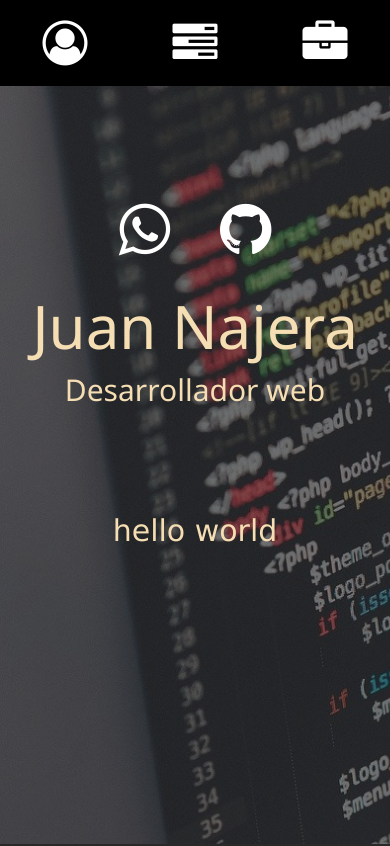
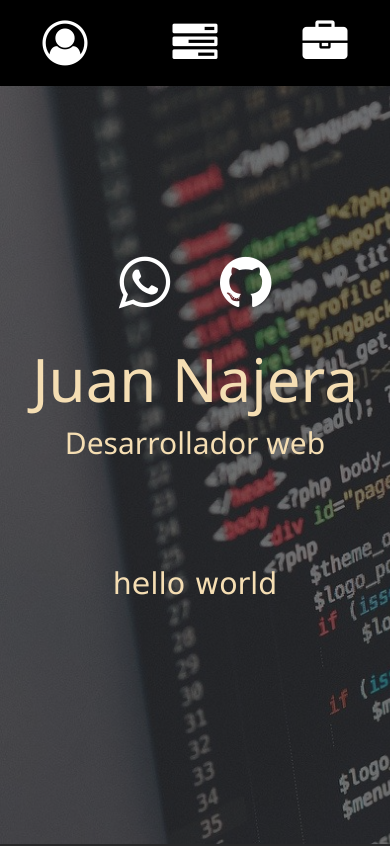
Before and after one commit to hhhhProgramer/Portafolio, a plain HTML site: page index.html in a window 390 px wide. Shown: the top 846 px of the page. Drawn offline with nearby package versions, Linux system fonts and the light colour scheme.

Commit message:
responsive

```diff
--- a/css/index.css
+++ b/css/index.css
@@ -17,21 +17,21 @@ body {
 }
 
 .presentation {
+    padding-left: 100%;
+    padding-bottom: 100vh;
+    background: url("https://raw.githubusercontent.com/hhhhProgramer/Portafolio/main/img/code-1839406_1280.jpg") no-repeat;
     position: absolute;
-    width: 100%;
-    height: 100%;
-    min-height: 100%;
-    min-width: 100%;
-    max-height: 100%;
-    background: url("https://raw.githubusercontent.com/hhhhProgramer/Portafolio/main/img/code-1839406_1280.jpg") no-repeat;
     background-size: cover;
     opacity: 0.4;
 }
 
+.header {
+    padding-bottom: 40vh;
+}
+
 .information {
-    margin-top: 300px;
-    width: 100%;
-    position: absolute;
+    padding-top: 40vh;
+    position: static;
     display: grid;
     grid-template-columns: 1fr 1fr;
     text-align: center;
@@ -45,17 +45,19 @@ body {
 }
 
 #code {
-    margin-top: 100px;
+    height: 10px;
+    min-height: 10px;
+    margin-top: 10vh;
     font-size: 30px;
 }
 
 #msg {
-    margin-top: 100px;
     font-size: 30px;
     color: wheat;
 }
 
 .information * {
+    z-index: 2;
     opacity: 1;
 }
 
@@ -75,10 +77,6 @@ body {
 
 .desc * {
     color: wheat;
-}
-
-.header {
-    padding-bottom: 1100px;
 }
 
 .nav {
@@ -134,10 +132,9 @@ body {
         margin-top: 35%;
     }
     .header {
-        padding-bottom: 180%;
-    }
-    .information {
-        margin-top: 300px;
+        width: 100%;
+        height: 100vh;
+        text-align: center;
     }
     .desc {
         margin-top: -40px;
@@ -152,7 +149,11 @@ body {
     #msg {
         margin-top: 150px;
     }
+    #code {
+        font-size: 25px;
+    }
     #experience {
+        padding-top: 80px;
         grid-template-columns: repeat(2, 1fr);
     }
     .tarjet {
@@ -160,6 +161,15 @@ body {
         padding-bottom: 30px;
         background: rgba(0, 0, 0, 0.3);
         border-radius: 20px;
+    }
+}
+
+
+/* tablet landscape*/
+
+@media only screen and (orientation: landscape) and (max-width: 1200px) {
+    .nav {
+        margin-top: 35vh;
     }
 }
 
@@ -176,13 +186,21 @@ body {
         text-align: center;
     }
     .presentation {
-        position: absolute;
-        min-height: 700px;
+        top: 0px
+    }
+    .header {
+        width: 100%;
+        height: 100vh;
+        text-align: center;
     }
     .information {
+        position: block;
         display: flex;
         flex-direction: column;
-        margin-top: 200px;
+        text-align: center;
+        margin-top: 0px;
+        padding-top: 30vh;
+        width: 100%;
     }
     .desc {
         margin-top: 20px;
@@ -199,14 +217,25 @@ body {
         margin-top: 100px;
     }
     #code {
+        margin-top: 20px;
         font-size: small;
     }
-    .header {
-        padding-bottom: 900px;
-    }
     #experience {
+        padding-top: 90px;
         display: flex;
         flex-direction: column;
         margin-bottom: 150px;
     }
 }
+
+
+/* Movil*/
+
+@media screen and (max-width: 750px) and (orientation: landscape) {
+    .presentation {
+        height: 200vh;
+    }
+    .header {
+        height: 200vh;
+    }
+}
--- a/index.html
+++ b/index.html
@@ -22,15 +22,14 @@
         <a href="#Proyects"><i class="fa fa-briefcase fa-3x text-white" aria-hidden="true"></i></a>
 
     </div>
-
+    <div class="presentation"></div>
     <div class="header" id="information">
-        <div class="presentation"></div>
 
         <div class="information">
 
             <div class="redes">
-                <a href="#"><i class="fa fa-whatsapp fa-4x text-white" aria-hidden="true"></i></a>
-                <a href="#"><i class="fa fa-github fa-4x text-white ms-5" aria-hidden="true"></i></a>
+                <a href="https://api.whatsapp.com/send?phone=9994877131&text=Hola%20Juan,%20Me%20gustaría%20saber%20mas%20de%20tus%20servicios" target="_blank"><i class="fa fa-whatsapp fa-4x text-white" aria-hidden="true"></i></a>
+                <a href="https://github.com/Najera-hhhh?tab=repositories" target="_blank"><i class="fa fa-github fa-4x text-white ms-5" aria-hidden="true"></i></a>
             </div>
             <div class="desc">
                 <h1>Juan Najera</h1>
--- a/js/index.js
+++ b/js/index.js
@@ -1,13 +1,13 @@
-ScrollReveal().reveal(".information", { delay: 500 });
-ScrollReveal().reveal(".presentation", { delay: 500 });
-ScrollReveal().reveal(".redes", { delay: 500 });
+ScrollReveal().reveal(".information", { delay: 300 });
+ScrollReveal().reveal(".presentation", { delay: 300 });
+ScrollReveal().reveal(".redes", { delay: 300 });
 let tajets = document.getElementsByClassName("tarjet");
 for (let index = 0; index < tajets.length; index++) {
-    ScrollReveal().reveal('.tarjet', { delay: 500 });
-    ScrollReveal().reveal('.tarjet-text', { delay: 500 });
+    ScrollReveal().reveal('.tarjet', { delay: 300 });
+    ScrollReveal().reveal('.tarjet-text', { delay: 300 });
 }
 for (let index = 0; index < tajets.length; index++) {
-    ScrollReveal().reveal('.card', { delay: 500 });
+    ScrollReveal().reveal('.card', { delay: 300 });
 }
 
 let codes = ["document.getElementById('msg').innerText='hello world'", "document.getElementById('msg').innerText='Programador'"];
```
